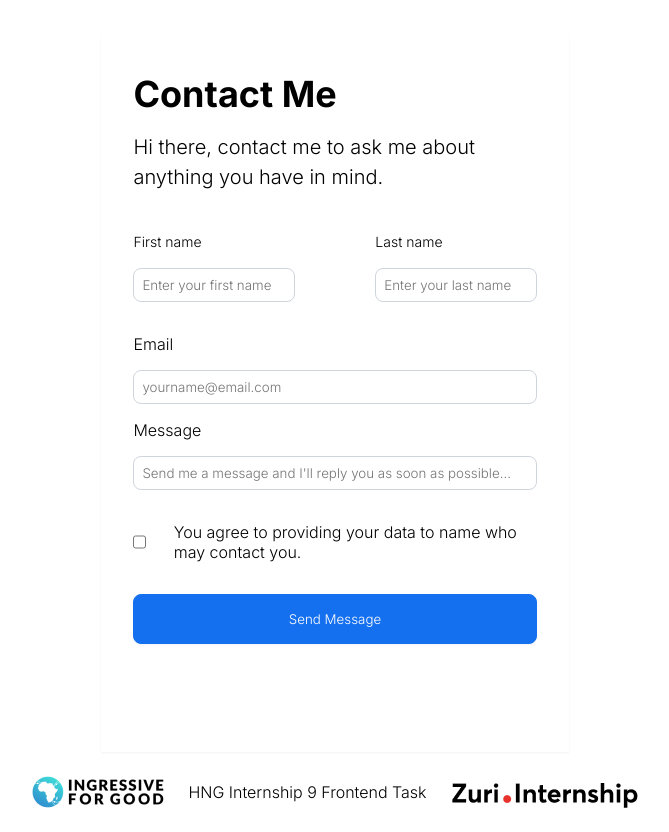
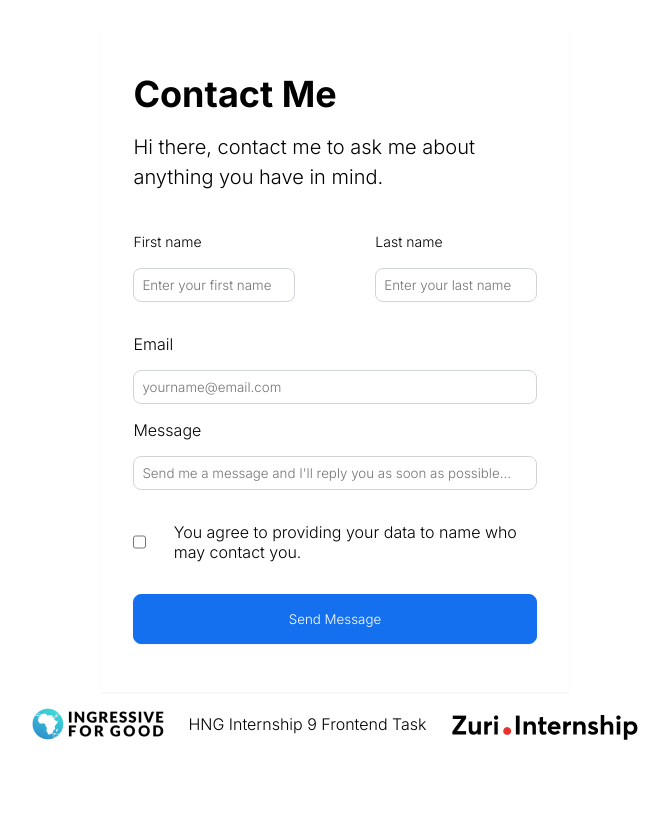
Before and after one commit to Halabitimoty/hngi9, a React (Create React App) app: page /contact in a window 1280 px wide. Shown: the whole page, without its empty margins (305-974 px from the left). After the commit the page ends 800 px from the top, so only its background shows below. Built offline with nearby package versions, Linux system fonts and the light colour scheme.

Commit message:
View Height removed

```diff
--- a/src/component/Footer/Footer.css
+++ b/src/component/Footer/Footer.css
@@ -4,7 +4,7 @@
   align-items: center;
   justify-content: space-between;
   padding: 1rem;
-  height: 10vh;
+  /* height: 10vh; */
 }
 
 @media only screen and (max-width: 1000px) {
--- a/src/component/Form/Form.css
+++ b/src/component/Form/Form.css
@@ -2,7 +2,7 @@
   display: flex;
   flex-direction: column;
   width: 75%;
-  height: 90vh;
+  /* height: 90vh; */
   margin: auto;
   padding: 2rem;
   box-shadow: 0px 1px 2px rgba(16, 24, 40, 0.05);
--- a/src/component/Links/Links.css
+++ b/src/component/Links/Links.css
@@ -1,7 +1,7 @@
 .links_btn {
   display: flex;
   flex-direction: column;
-  height: 60vh;
+  /* height: 60vh; */
 }
 
 .links_btn > button {
--- a/src/component/Profile/Profile.css
+++ b/src/component/Profile/Profile.css
@@ -26,7 +26,7 @@ img#profile_img {
 @media only screen and (max-width: 600px) {
   .profile {
     width: 75%;
-    height: 30vh;
+    /* height: 30vh; */
   }
 
   img#profile_img {
@@ -38,7 +38,7 @@ img#profile_img {
 @media only screen and (min-width: 600px) {
   .profile {
     width: 70%;
-    height: 20vh;
+    /* height: 20vh; */
   }
 
   img#profile_img {
@@ -50,7 +50,7 @@ img#profile_img {
 @media only screen and (min-width: 768px) {
   .profile {
     width: 60%;
-    height: 20vh;
+    /* height: 20vh; */
   }
 
   img#profile_img {
@@ -62,7 +62,7 @@ img#profile_img {
 @media only screen and (min-width: 992px) {
   .profile {
     width: 55%;
-    height: 20vh;
+    /* height: 20vh; */
   }
 
   img#profile_img {
@@ -74,7 +74,7 @@ img#profile_img {
 @media only screen and (min-width: 1200px) {
   .profile {
     width: 40%;
-    height: 20vh;
+    /* height: 20vh; */
   }
 
   img#profile_img {
```
